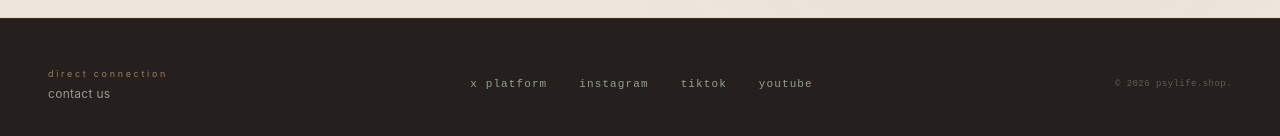
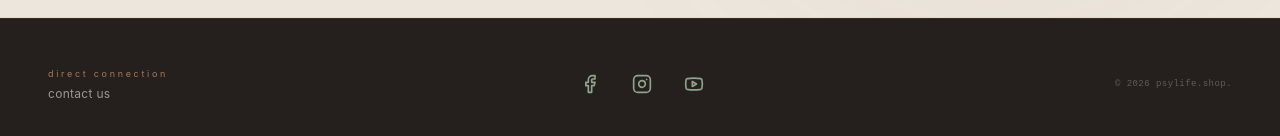
Before and after one commit to akshay-lamba/psylife, a React (Vite) app: page / in a window 1280 px wide. Shown: the part 3282-3418 px from the top of the page. Built offline with nearby package versions, Linux system fonts and the light colour scheme.

Commit message:
feat(ui): update social icons in footer
Replace text-based social links with branded icons in the Footer component to improve visual consistency and user engagement.

```diff
--- a/src/components/Footer.tsx
+++ b/src/components/Footer.tsx
@@ -1,4 +1,5 @@
 import { Link } from "react-router-dom";
+import { Facebook, Instagram, Youtube } from "lucide-react";
 
 export const Footer = () => {
   return (
@@ -12,12 +13,17 @@ export const Footer = () => {
           </Link>
         </div>
 
-        {/* Social Link List */}
-        <div className="flex flex-wrap justify-center gap-8 text-[11px] lowercase text-[#8fa38c] font-mono tracking-widest z-10">
-          <a href="https://x.com" target="_blank" rel="noopener noreferrer" className="hover:text-[#a67958] transition-colors">x platform</a>
-          <a href="https://instagram.com" target="_blank" rel="noopener noreferrer" className="hover:text-[#a67958] transition-colors">instagram</a>
-          <a href="https://tiktok.com" target="_blank" rel="noopener noreferrer" className="hover:text-[#a67958] transition-colors">tiktok</a>
-          <a href="https://youtube.com" target="_blank" rel="noopener noreferrer" className="hover:text-[#a67958] transition-colors">youtube</a>
+        {/* Social Link List with Icons */}
+        <div className="flex justify-center items-center gap-6 text-[#8fa38c] z-10">
+          <a href="https://www.facebook.com/psylifeaus" target="_blank" rel="noopener noreferrer" aria-label="facebook" className="hover:text-[#a67958] transition-colors p-1">
+            <Facebook className="w-5 h-5 pointer-events-none" />
+          </a>
+          <a href="https://instagram.com" target="_blank" rel="noopener noreferrer" aria-label="instagram" className="hover:text-[#a67958] transition-colors p-1">
+            <Instagram className="w-5 h-5 pointer-events-none" />
+          </a>
+          <a href="https://youtube.com" target="_blank" rel="noopener noreferrer" aria-label="youtube" className="hover:text-[#a67958] transition-colors p-1">
+            <Youtube className="w-5 h-5 pointer-events-none" />
+          </a>
         </div>
 
         {/* Copyright */}
```
